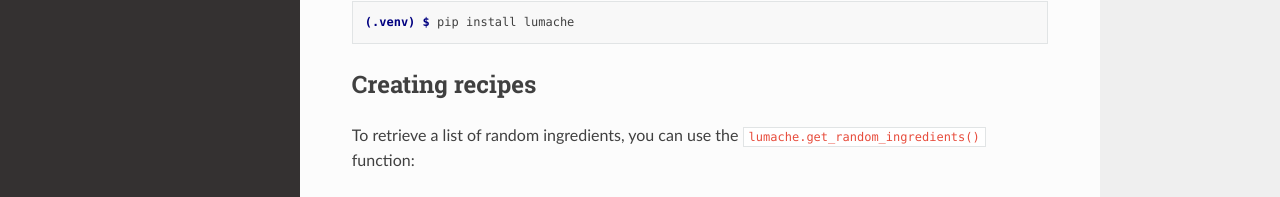
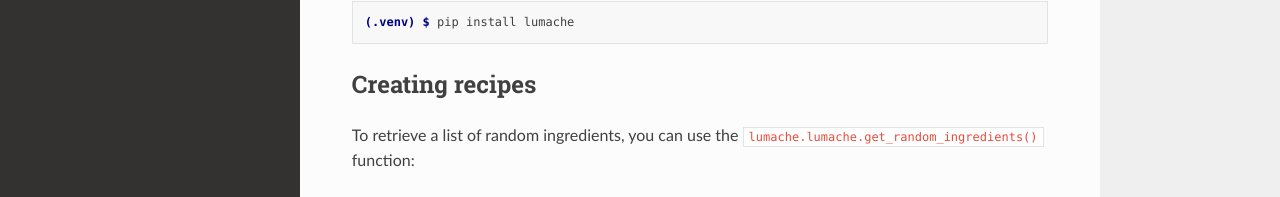
Before and after one commit to ggoyon/test-rtd, a Sphinx documentation site: the page built from docs/source/usage.rst, in a window 1280 px wide and 1095 px high. Shown: the part 263-460 px from the top of the window. Built offline with Sphinx 7.4.7 and the Read the Docs theme 2.0.0, drawn with Linux system fonts in a browser that asks for light colours; some of the changed text lies outside the part shown; grey boxes are pictures that could not be loaded.

Commit message:
Fixed imports

```diff
--- a/docs/source/usage.rst
+++ b/docs/source/usage.rst
@@ -16,18 +16,18 @@
 ----------------
 
 To retrieve a list of random ingredients,
-you can use the ``lumache.get_random_ingredients()`` function:
+you can use the ``lumache.lumache.get_random_ingredients()`` function:
 
-.. autofunction:: lumache.get_random_ingredients
+.. autofunction:: lumache.lumache.get_random_ingredients
 
 The ``kind`` parameter should be either ``"meat"``, ``"fish"``,
-or ``"veggies"``. Otherwise, :py:func:`lumache.get_random_ingredients`
+or ``"veggies"``. Otherwise, :py:func:`lumache.lumache.get_random_ingredients`
 will raise an exception.
 
-.. autoexception:: lumache.InvalidKindError
+.. autoexception:: lumache.lumache.InvalidKindError
 
 For example:
 
 >>> import lumache
->>> lumache.get_random_ingredients()
+>>> lumache.lumache.get_random_ingredients()
 ['shells', 'gorgonzola', 'parsley']
```
